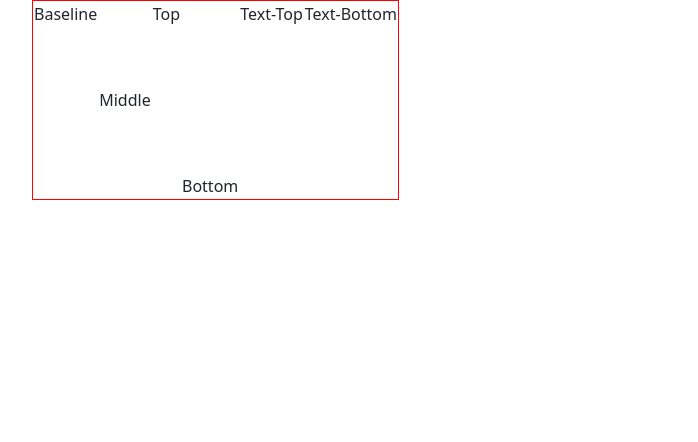
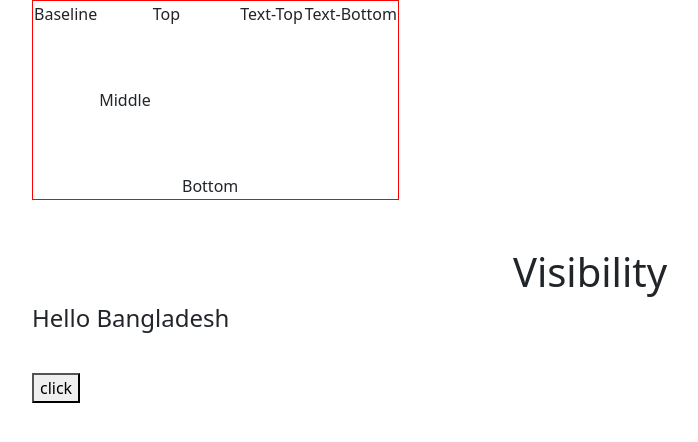
Before and after one commit to Masudrana93/vertical-alignment, a plain HTML site: page index.html in a window 1280 px wide. Shown: the whole page, without its empty margins (50-748 px from the left). Drawn offline with nearby package versions, Linux system fonts and the light colour scheme.

Commit message:
visibility

```diff
--- a/index.html
+++ b/index.html
@@ -28,6 +28,15 @@
 
 
 
+    <div class="container my-5">
+        <h1 class="text-center">Visibility</h1>
+        <h4>Hello Bangladesh</h4>
+        <h5 class="invisible">Lorem ipsum dolor sit amet.</h5>
+        <button>click</button>
+    </div>
+
+
+
 
 
 
```
